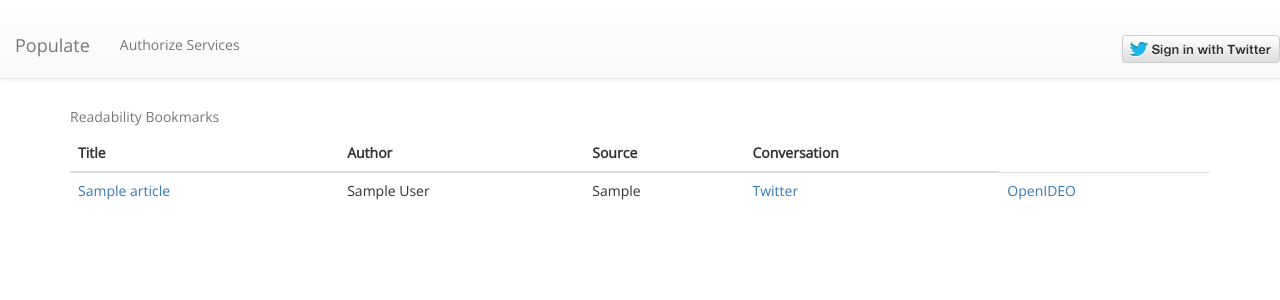
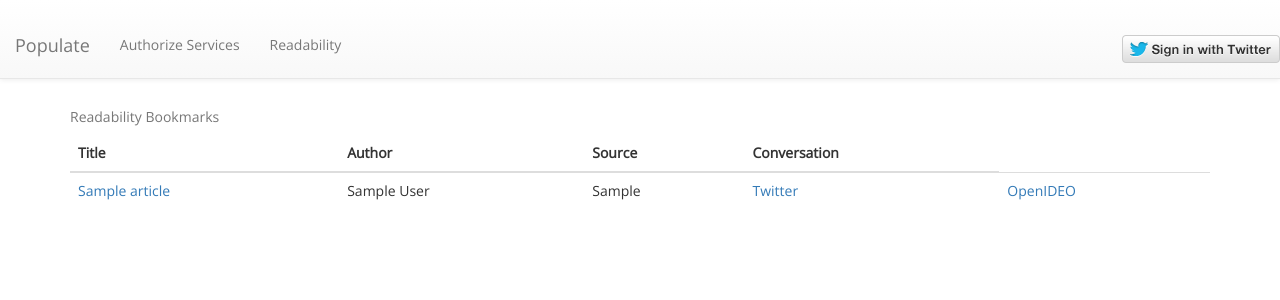
Before and after one commit to alykhank/populate, a Django app: page / in a window 1280 px wide. Shown: the top 300 px of the page. Run offline with Django 3.2, Linux system fonts and the light colour scheme; tables that the repository leaves empty hold one stand-in row (values such as "Sample post"); some libraries are stand-ins or nearby versions.

Commit message:
Correct Readability OAuth flow

```diff
--- a/articles/models.py
+++ b/articles/models.py
@@ -10,6 +10,15 @@
 	oauth_token = models.CharField(max_length=200)
 	oauth_token_secret = models.CharField(max_length=200)
 	screen_name = models.CharField(max_length=200)
+
+class ReadabilityProfile(models.Model):
+	"""
+		An example Profile model that handles storing the oauth_token and
+		oauth_secret in relation to a user.
+	"""
+	user = models.OneToOneField(User)
+	oauth_token = models.CharField(max_length=200)
+	oauth_token_secret = models.CharField(max_length=200)
 
 class Bookmark(models.Model):
 	user_id = models.PositiveIntegerField(default=0)
--- a/articles/templates/articles/index.html
+++ b/articles/templates/articles/index.html
@@ -32,6 +32,7 @@
 		<div class="collapse navbar-collapse navbar-ex1-collapse">
 			<ul class="nav navbar-nav">
 				<li><a href="{% url 'articles:auth' %}">Authorize Services</a></li>
+				<li><a href="{% url 'articles:readability_login' %}">Readability</a></li>
 			</ul>
 			{% if user.is_authenticated %}
 			<ul class="nav navbar-nav navbar-right">
--- a/articles/urls.py
+++ b/articles/urls.py
@@ -10,4 +10,6 @@
 	url(r'^logout/$', views.logout, name='logout'),
 	url(r'^twitter/login/$', views.twitter_login, name='twitter_login'),
 	url(r'^twitter/success/$', views.twitter_success, name='twitter_success'),
+	url(r'^readability/login/$', views.readability_login, name='readability_login'),
+	url(r'^readability/success/$', views.readability_success, name='readability_success'),
 )
--- a/articles/views.py
+++ b/articles/views.py
@@ -9,7 +9,7 @@
 from django.contrib.auth import authenticate, login, logout as django_logout
 from django.contrib.auth.models import User
 
-from articles.models import Bookmark, Article, Alchemy, Status
+from articles.models import Bookmark, Article, Alchemy, Status, TwitterProfile, ReadabilityProfile
 
 twitter = OAuth1Service(
 	name = 'twitter',
@@ -22,13 +22,13 @@
 )
 
 readability = OAuth1Service(
-	consumer_key=os.environ.get('CONS_KEY'),
-	consumer_secret=os.environ.get('CONS_SECRET'),
 	name='readability',
-	request_token_url='https://www.readability.com/api/rest/v1/oauth/request_token/',
-	authorize_url='https://www.readability.com/api/rest/v1/oauth/authorize/',
-	access_token_url='https://www.readability.com/api/rest/v1/oauth/access_token/',
-	base_url='https://www.readability.com/api/rest/v1/'
+	consumer_key = os.environ.get('CONS_KEY'),
+	consumer_secret = os.environ.get('CONS_SECRET'),
+	request_token_url = 'https://www.readability.com/api/rest/v1/oauth/request_token/',
+	authorize_url = 'https://www.readability.com/api/rest/v1/oauth/authorize/',
+	access_token_url = 'https://www.readability.com/api/rest/v1/oauth/access_token/',
+	base_url = 'https://www.readability.com/api/rest/v1/'
 )
 
 def logout(request):
@@ -43,20 +43,38 @@
 	r = urlparse.parse_qs(request_token.text)
 	if not r['oauth_callback_confirmed'][0]:
 		return twitter_login_failed(request)
-	request.session['request_token'] = r['oauth_token'][0]
-	request.session['request_token_secret'] = r['oauth_token_secret'][0]
-	return HttpResponseRedirect(twitter.base_url + 'oauth/authenticate?oauth_token=' + request.session['request_token'])
+	request.session['twitter_request_token'] = r['oauth_token'][0]
+	request.session['twitter_request_token_secret'] = r['oauth_token_secret'][0]
+	return HttpResponseRedirect(twitter.base_url + 'oauth/authenticate?oauth_token=' + request.session['twitter_request_token'])
+
+def readability_login(request):
+	if request.user.is_authenticated():
+		request_token = readability.get_raw_request_token(params={'oauth_callback': request.build_absolute_uri(reverse('articles:readability_success'))})
+		if request_token.status_code != 200:
+			return readability_login_failed(request)
+		r = urlparse.parse_qs(request_token.text)
+		if not r['oauth_callback_confirmed'][0]:
+			return readability_login_failed(request)
+		request.session['readability_request_token'] = r['oauth_token'][0]
+		request.session['readability_request_token_secret'] = r['oauth_token_secret'][0]
+		return HttpResponseRedirect(readability.authorize_url + '?oauth_token=' + request.session['readability_request_token'])
+	else:
+		return readability_login_failed(request)
 
 def twitter_login_failed(request):
 	messages.error(request, 'Twitter login failed.')
 	return HttpResponseRedirect(reverse('articles:index'))
 
+def readability_login_failed(request):
+	messages.error(request, 'Readability login failed.')
+	return HttpResponseRedirect(reverse('articles:index'))
+
 def twitter_success(request):
 	oauth_token = request.GET.get('oauth_token')
 	oauth_verifier = request.GET.get('oauth_verifier')
-	if 'request_token' in request.session and 'request_token_secret' in request.session:
-		request_token = request.session['request_token']
-		request_token_secret = request.session['request_token_secret']
+	if 'twitter_request_token' in request.session and 'twitter_request_token_secret' in request.session:
+		request_token = request.session['twitter_request_token']
+		request_token_secret = request.session['twitter_request_token_secret']
 		if request_token != oauth_token:
 			return twitter_login_failed(request)
 		access_token = twitter.get_raw_access_token(request_token, request_token_secret, params={'oauth_verifier': oauth_verifier})
@@ -64,14 +82,14 @@
 			return twitter_login_failed(request)
 		r = urlparse.parse_qs(access_token.text)
 		oauth_token = r['oauth_token'][0]
-		request.session['access_token'] = oauth_token
+		request.session['twitter_access_token'] = oauth_token
 		oauth_token_secret = r['oauth_token_secret'][0]
-		request.session['access_token_secret'] = oauth_token_secret
-		request.session['user_id'] = r['user_id'][0]
+		request.session['twitter_access_token_secret'] = oauth_token_secret
+		request.session['twitter_user_id'] = r['user_id'][0]
 		screen_name = r['screen_name'][0]
-		request.session['screen_name'] = screen_name
-		del request.session['request_token']
-		del request.session['request_token_secret']
+		request.session['twitter_screen_name'] = screen_name
+		del request.session['twitter_request_token']
+		del request.session['twitter_request_token_secret']
 
 		try:
 			user = User.objects.get(username=screen_name)
@@ -83,16 +101,38 @@
 		user = authenticate(username=screen_name, password=oauth_token_secret)
 		if user is not None and user.is_active:
 			login(request, user)
-			messages.success(request, 'Logged in as ' + user.username + '.')
+			messages.success(request, 'Logged in with Twitter as ' + user.username + '.')
 			return HttpResponseRedirect(reverse('articles:index'))
 		else:
 			messages.error(request, 'Invalid login.')
 			return HttpResponseRedirect(reverse('articles:index'))
+	else:
+		return twitter_login_failed(request)
 
-		messages.success(request, 'Logged in with Twitter as ' + request.session['screen_name'] + '.')
+def readability_success(request):
+	oauth_token = request.GET.get('oauth_token')
+	oauth_verifier = request.GET.get('oauth_verifier')
+	if request.user.is_authenticated() and 'readability_request_token' in request.session and 'readability_request_token_secret' in request.session:
+		request_token = request.session['readability_request_token']
+		request_token_secret = request.session['readability_request_token_secret']
+		if request_token != oauth_token:
+			return readability_login_failed(request)
+		access_token = readability.get_raw_access_token(request_token, request_token_secret, params={'oauth_verifier': oauth_verifier})
+		if access_token.status_code != 200:
+			return readability_login_failed(request)
+		r = urlparse.parse_qs(access_token.text)
+		oauth_token = r['oauth_token'][0]
+		request.session['readability_access_token'] = oauth_token
+		oauth_token_secret = r['oauth_token_secret'][0]
+		request.session['readability_access_token_secret'] = oauth_token_secret
+		screen_name = request.session['twitter_screen_name']
+		del request.session['readability_request_token']
+		del request.session['readability_request_token_secret']
+
+		messages.success(request, 'Authorized Readability. Your articles will now be imported, please be patient.')
 		return HttpResponseRedirect(reverse('articles:index'))
 	else:
-		return twitter_login_failed(request)
+		return readability_login_failed(request)
 
 class IndexView(generic.ListView):
 	template_name = 'articles/index.html'
```
